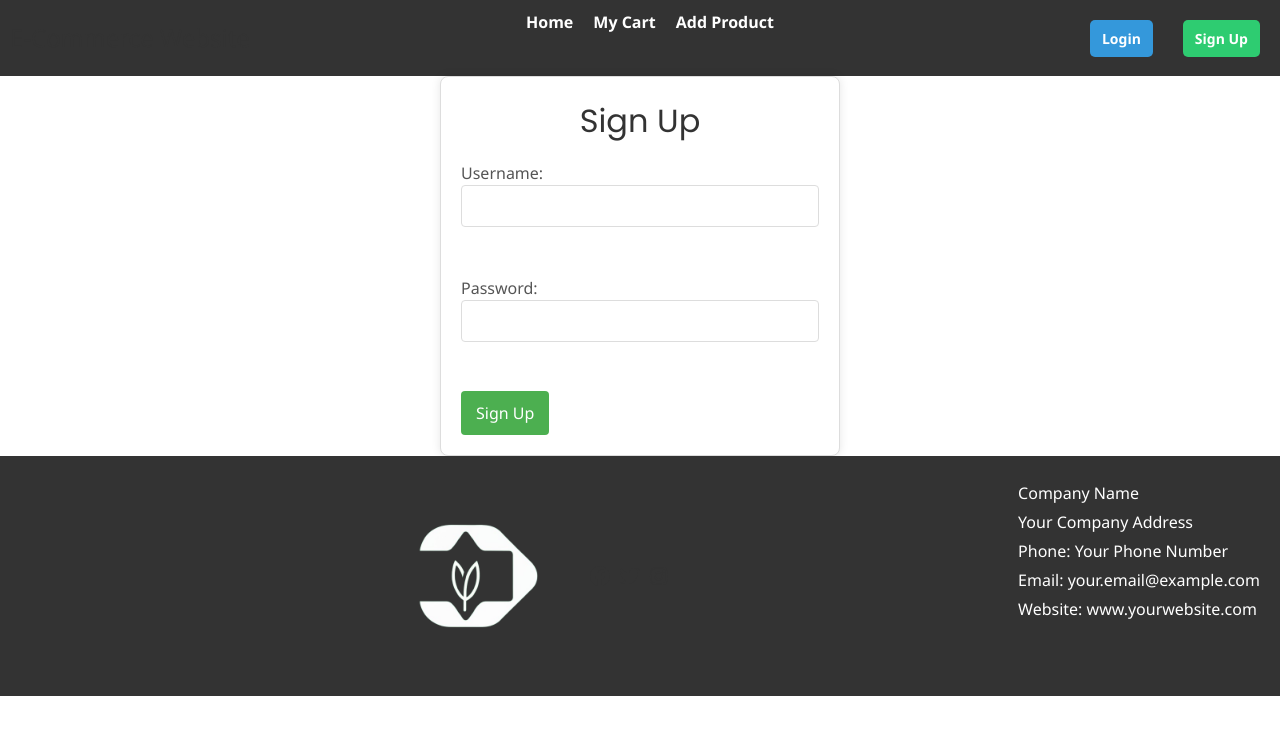
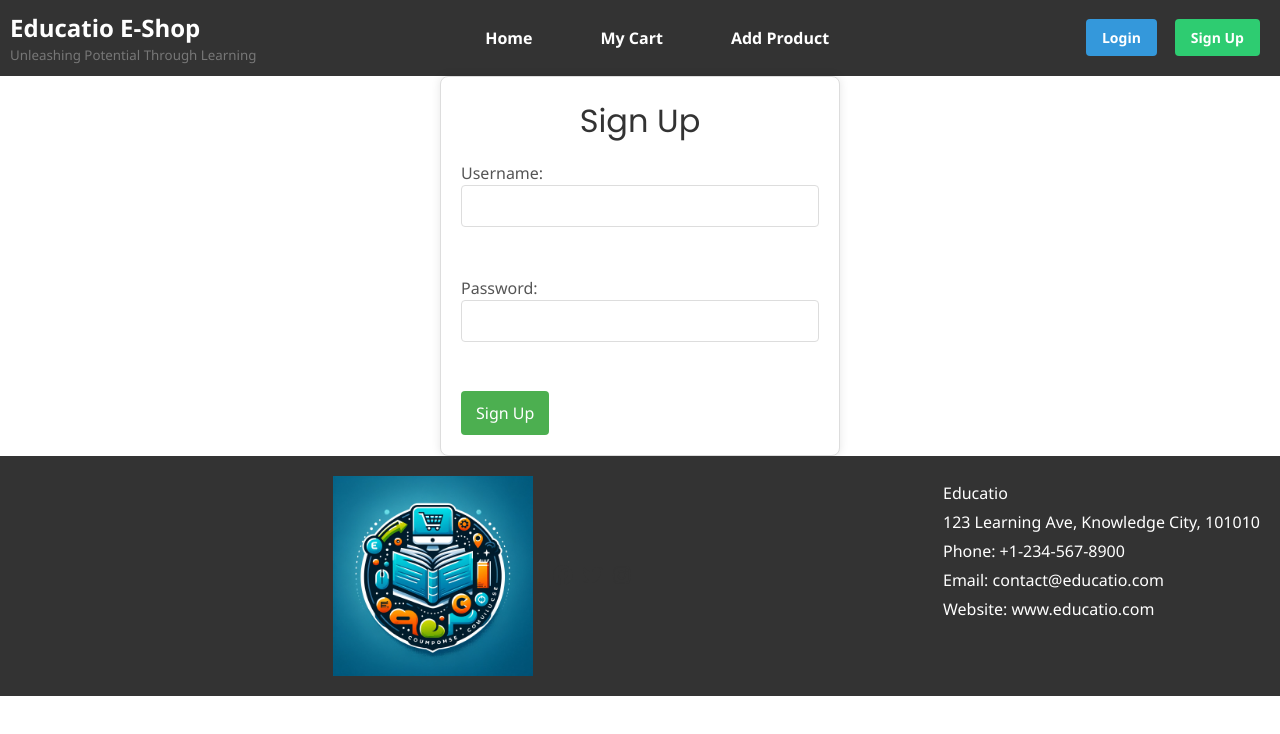
Before and after one commit to Emmanuel-Oite/Group-7-eCommerce-app, a React (Create React App) app: page /SignUp in a window 1280 px wide. Shown: the top 734 px of the page. Built offline with nearby package versions, Linux system fonts and the light colour scheme; no server answers.

Commit message:
Header, Footer and CSS Update

```diff
--- a/db.json
+++ b/db.json
@@ -180,7 +180,6 @@
         }
       ]
     }
-
   ],
   "users": [
     {
@@ -212,6 +211,11 @@
       "username": "emmanuel",
       "password": "11223344",
       "id": 6
+    },
+    {
+      "username": "Jabali",
+      "password": "Jabali12*",
+      "id": 7
     }
   ]
 }
--- a/src/components/Footer.js
+++ b/src/components/Footer.js
@@ -10,27 +10,27 @@ const Footer = () => {
         <a href="https://facebook.com" target="_blank" rel="noopener noreferrer"></a>
       <div className="footer-left">
         {/* Fix the image source for the logo */}
-        <img src="/images/logo no bg.png" alt="Company Logo" className="footer-logo" />
+        <img src="/images/Educatio logo.png" alt="Company Logo" className="footer-logo" />
 
         <div className="social-links">
-          <a href="#" target="_blank" rel="noopener noreferrer">
+          <a href="https://facebook.com/Educatio" target="_blank" rel="noopener noreferrer">
             <FontAwesomeIcon icon={faFacebook} />
           </a>
-          <a href="#" target="_blank" rel="noopener noreferrer">
+          <a href="https://twitter.com/Educatio" target="_blank" rel="noopener noreferrer">
             <FontAwesomeIcon icon={faTwitter} />
           </a>
-          <a href="#" target="_blank" rel="noopener noreferrer">
+          <a href="https://instagram.com/Educatio" target="_blank" rel="noopener noreferrer">
             <FontAwesomeIcon icon={faInstagram} />
           </a>
         </div>
       </div>
       <div className="footer-right">
         <div className="contact-info">
-          <p>Company Name</p>
-          <p>Your Company Address</p>
-          <p>Phone: Your Phone Number</p>
-          <p>Email: your.email@example.com</p>
-          <p>Website: www.yourwebsite.com</p>
+          <p>Educatio</p>
+          <p>123 Learning Ave, Knowledge City, 101010</p>
+          <p>Phone: +1-234-567-8900</p>
+          <p>Email: contact@educatio.com</p>
+          <p>Website: www.educatio.com</p>
         </div>
 
         <div className="map-container">
--- a/src/components/Header.js
+++ b/src/components/Header.js
@@ -3,36 +3,35 @@ import { Link } from 'react-router-dom';
 import { useAuth } from '../contexts/AuthContext';
 
 const Header = () => {
-  const { user, logout } = useAuth();
+  const { user, logout, cartCounter } = useAuth(); // Assuming cartCounter is part of your auth context
 
   return (
     <header className="header-container">
-      <h1>E-Commerce Website</h1>
+      <div className="title-and-tagline">
+        <h1 className="site-title">Educatio E-Shop</h1>
+        <p className="site-tagline">Unleashing Potential Through Learning</p>
+      </div>
       <nav className="main-nav">
-        <ul>
-          <li><Link to="/">Home</Link></li>
-          <li><Link to="/mycart">My Cart</Link></li>
-          <li><Link to="/addproduct">Add Product</Link></li>
+        <ul className="nav-list">
+          <li className="nav-item"><Link to="/" className="nav-link">Home</Link></li>
+          <li className="nav-item"><Link to="/mycart" className="nav-link">My Cart</Link></li>
+          <li className="nav-item"><Link to="/addproduct" className="nav-link">Add Product</Link></li>
         </ul>
       </nav>
       <div className="auth-buttons">
         {user ? (
           <>
-            {/* Render Font Awesome user icon when authenticated */}
-            <i className="fas fa-user user-icon"></i>
-            {/* Render Font Awesome cart icon with counter */}
+            <i className="fas fa-user user-icon" aria-hidden="true"></i>
             <Link to="/mycart" className="cart-icon">
-              <i className="fas fa-shopping-cart"></i>
-              {/* Replace 'cartCounter' with your actual counter logic */}
-              <span className="cart-counter"></span>
+              <i className="fas fa-shopping-cart" aria-hidden="true"></i>
+              <span className="cart-counter">{cartCounter}</span>
             </Link>
-            <button onClick={logout}>Logout</button>
+            <button onClick={logout} className="logout-button">Logout</button>
           </>
         ) : (
-          // Render login and sign-up buttons when not authenticated
           <>
-            <Link to="/login" className="login-button">Login</Link>
-            <Link to="/signup" className="signup-button">Sign Up</Link>
+            <Link to="/login" className="auth-button login-button">Login</Link>
+            <Link to="/signup" className="auth-button signup-button">Sign Up</Link>
           </>
         )}
       </div>
--- a/src/index.css
+++ b/src/index.css
@@ -1,5 +1,3 @@
-
-
 @import 'tailwindcss/base';
 @import 'tailwindcss/components';
 @import 'tailwindcss/utilities';
@@ -11,49 +9,119 @@ body {
 }
 
 header {
-  background-color: #333;
-  color: white;
-  padding: 1rem;
-}
-
-nav {
+  .header-container {
     display: flex;
     justify-content: space-between;
     align-items: center;
+    padding: 1rem;
+    background: #123456;
+    /* Replace with your brand color */
+    color: white;
   }
 
-nav ul {
+  .title-and-tagline {
     display: flex;
-  list-style: none;
-  padding: 0;
+    flex-direction: column;
+    align-items: start;
   }
 
-nav ul li {
-  margin-right: 1rem;
+  .site-title {
+    margin: 0;
+    /* existing styles */
   }
 
-nav a {
-  color: white;
-  text-decoration: none;
+  .site-tagline {
+    margin: 0;
+    font-size: smaller;
+    color: #777;
+    /* Adjust the font size and color to match your site's design */
+  }
+
+
+  .site-title {
+    font-size: 1.5rem;
     font-weight: bold;
   }
 
-nav a:hover {
-  text-decoration: underline;
+  .main-nav .nav-list {
+    list-style: none;
+    display: flex;
+    gap: 1rem;
   }
 
-h1, h2, h3 {
-  color: #333;
+  .main-nav .nav-link {
+    text-decoration: none;
+    color: white;
+    padding: .5rem 1rem;
+    border-radius: .25rem;
+    transition: background-color .3s;
   }
 
-ul {
-  list-style: none;
-  padding: 0;
+  .main-nav .nav-link:hover {
+    background-color: #345678;
+    /* Slightly darker version of your brand color */
   }
 
-li {
-  margin-bottom: 2rem;
+  .auth-buttons .auth-button {
+    text-decoration: none;
+    padding: .5rem 1rem;
+    margin-left: .5rem;
+    border: none;
+    border-radius: .25rem;
+    transition: background-color .3s;
   }
+
+  .login-button {
+    background-color: #f8f9fa;
+    color: #123456;
+  }
+
+  .signup-button {
+    background-color: #28a745;
+    color: white;
+  }
+
+  .logout-button {
+    background-color: #dc3545;
+    color: white;
+    border: none;
+    padding: .5rem 1rem;
+    cursor: pointer;
+  }
+
+  .cart-icon {
+    position: relative;
+    color: white;
+    text-decoration: none;
+  }
+
+  .cart-counter {
+    position: absolute;
+    top: -10px;
+    right: -10px;
+    background-color: red;
+    color: white;
+    border-radius: 50%;
+    padding: 2px 6px;
+    font-size: .75rem;
+  }
+
+  .user-icon {
+    margin-right: 1rem;
+    color: white;
+  }
+
+  @media (max-width: 768px) {
+
+    /* Adjustments for mobile devices */
+    .main-nav .nav-list {
+      display: none;
+      /* Hide the nav list and replace with a hamburger menu if needed */
+    }
+  }
+
+}
+
 /* Custom styles for ProductList */
 .grid-container {
   display: grid;
@@ -85,7 +153,8 @@ li {
 }
 
 .product-card button:hover {
-  background-color: #2980b9; /* Change to your desired blue color */
+  background-color: #2980b9;
+  /* Change to your desired blue color */
   transform: scale(1.1);
 }
 
@@ -96,13 +165,17 @@ li {
   border-radius: 0.25rem;
   margin-bottom: 1rem;
 }
+
 h2 {
   font-family: 'Poppins', sans-serif;
-  font-size: 2rem; /* Adjust the font size as needed */
+  font-size: 2rem;
+  /* Adjust the font size as needed */
   text-align: center;
   margin-bottom: 1rem;
-  color: #333; /* Adjust the color as needed */
+  color: #333;
+  /* Adjust the color as needed */
 }
+
 /* Container for the AddProduct component */
 .add-product-container {
   display: flex;
@@ -151,8 +224,10 @@ h2 {
 }
 
 .cart-item-image {
-  width: 150px; /* Adjust the width as needed */
-  height: 150px; /* Maintain a square aspect ratio */
+  width: 150px;
+  /* Adjust the width as needed */
+  height: 150px;
+  /* Maintain a square aspect ratio */
   object-fit: cover;
   border-radius: 5px;
 }
@@ -161,7 +236,8 @@ h2 {
   padding: 15px;
 }
 
-h3, p {
+h3,
+p {
   margin: 0;
 }
 
@@ -243,10 +319,12 @@ h3, p {
   margin-bottom: 15px;
   border: 1px solid #ccc;
   border-radius: 5px;
-  transition: border-color 0.3s; /* Add transition for better user experience */
+  transition: border-color 0.3s;
+  /* Add transition for better user experience */
 
   &:focus {
-    border-color: #4caf50; /* Change border color on focus for visibility */
+    border-color: #4caf50;
+    /* Change border color on focus for visibility */
   }
 }
 
@@ -264,6 +342,7 @@ h3, p {
 .checkout-button:hover {
   background-color: #45a049;
 }
+
 .footer-container {
   background-color: #333;
   padding: 20px;
@@ -278,7 +357,8 @@ h3, p {
 }
 
 .footer-logo {
-  width: 200px; /* Adjust the size as needed */
+  width: 200px;
+  /* Adjust the size as needed */
   margin-right: 20px;
 }
 
@@ -318,10 +398,12 @@ h3, p {
   margin-bottom: 10px;
   border: 1px solid #ccc;
   border-radius: 5px;
-  transition: border-color 0.3s; /* Add transition for better user experience */
+  transition: border-color 0.3s;
+  /* Add transition for better user experience */
 
   &:focus {
-    border-color: #3498db; /* Change border color on focus for visibility */
+    border-color: #3498db;
+    /* Change border color on focus for visibility */
   }
 }
 
@@ -339,6 +421,7 @@ h3, p {
 .cart-item-details button:hover {
   background-color: #2980b9;
 }
+
 /* Header Container Styles */
 .header-container {
   background-color: #333;
@@ -373,7 +456,8 @@ h3, p {
 }
 
 .main-nav a:hover {
-  color: #ffd700; /* Change color on hover, you can use any color you like */
+  color: #ffd700;
+  /* Change color on hover, you can use any color you like */
 }
 
 /* Auth Buttons Styles */
@@ -398,8 +482,10 @@ h3, p {
 }
 
 .auth-buttons a:hover {
-  background-color: #555; /* Darken the background on hover */
+  background-color: #555;
+  /* Darken the background on hover */
 }
+
 /* Login-specific styles */
 .login-container {
   max-width: 400px;
@@ -461,6 +547,7 @@ h3, p {
   color: red;
   text-align: center;
 }
+
 /* Add these styles for the Sign Up form */
 .signup-container {
   max-width: 400px;
@@ -522,6 +609,7 @@ h3, p {
 .signup-container p button:hover {
   text-decoration: none;
 }
+
 /* Add these styles at the end of your index.css file */
 
 /* Header styles */
@@ -599,6 +687,8 @@ h3, p {
 }
 
 .header-logo svg {
-  width: 30px; /* Adjust the width as needed */
-  height: 30px; /* Adjust the height as needed */
+  width: 30px;
+  /* Adjust the width as needed */
+  height: 30px;
+  /* Adjust the height as needed */
 }
```
Also changed, not shown: public/images/Educatio logo.png (added). Lines whose indentation alone changed are shown as unchanged.
